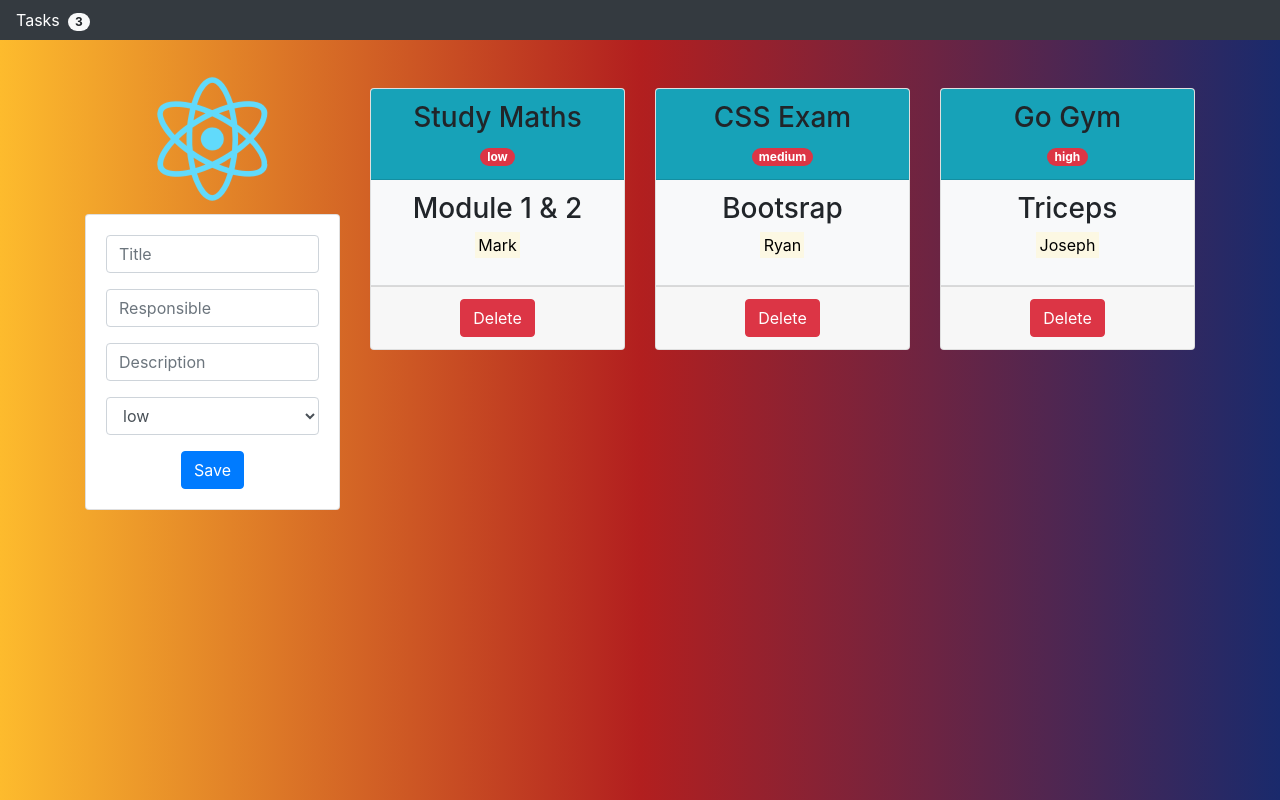
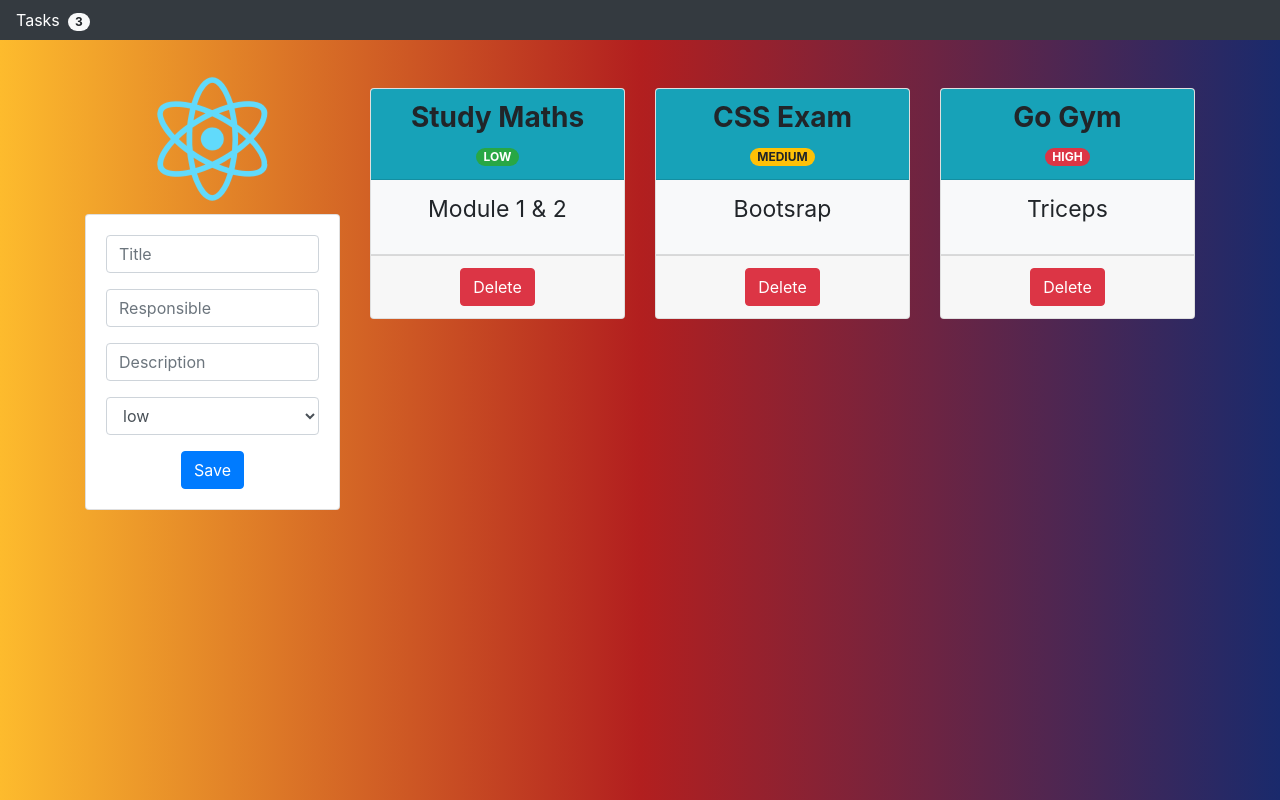
Before and after one commit to JoacoViera/Task-Management, a React (Create React App) app: page / in a window 1280 px wide. Built offline with nearby package versions, Linux system fonts and the light colour scheme.

Commit message:
priority color, styles

```diff
--- a/src/App.js
+++ b/src/App.js
@@ -14,30 +14,45 @@ const App = (props) => {
     setTasks([...tasks, todo]);
   }
 
+  const handleTodoTitleColor = (priority) => {
+    let className = "badge badge-pill badge-";
+    if (priority.toLowerCase() === "low") {
+      return className += "success";
+    } else if (priority.toLowerCase() === "medium") {
+      return className += "warning";
+    } else {
+      return className += "danger";
+    }
+  }
+
   const taskComponent = tasks.map((todo, i) => {
     return (
       <div className="col-md-4" key={i}>
         <div className="card mt-4">
           <div className="card-header bg-info">
-            <h3>{todo.title}</h3>
-            <span className="badge badge-pill badge-danger" ml-2>
-              {todo.priority}
+            <h3 style={{ fontWeight: "bold" }}>{todo.title}</h3>
+            <span className={handleTodoTitleColor(todo.priority)} ml-2>
+              {todo.priority.toUpperCase()}
             </span>
           </div>
           <div className="card-header bg-light">
-            <h3>{todo.description}</h3>
-            <p>
+            <p style={{ fontSize: 23 }}>{todo.description}</p>
+            {/* <p>
               <mark>{todo.responsible}</mark>
-            </p>
+            </p> */}
           </div>
           <div className="card-footer">
             <button
               className="btn btn-danger"
               onClick={() => {
-                if (window.confirm("Are you sure you want to delete it?")) {
-                  let t = tasks.filter((e, h) => { return i !== h; });
-                  setTasks(t);
-                }
+                // Delete without confirmation
+                // if (window.confirm("Are you sure you want to delete it?")) {
+                //   let t = tasks.filter((e, h) => { return i !== h; });
+                //   setTasks(t);
+                // }
+                // Delete without confirmation
+                let t = tasks.filter((e, h) => { return i !== h; });
+                setTasks(t);
               }}
             >
               Delete
@@ -54,7 +69,7 @@ const App = (props) => {
         <a href="https://www.google.com" className="text-white">
           Tasks
             <span className="badge badge-pill badge-light ml-2">
-            {todos.length}
+            {tasks.length}
           </span>
         </a>
       </nav>
```
